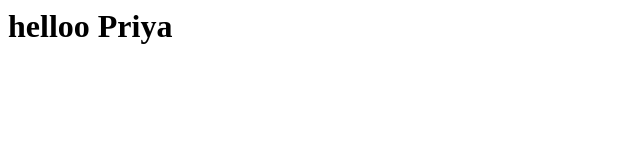
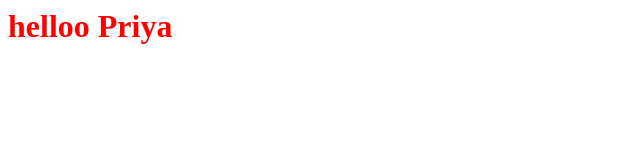
Before and after one commit to Priya-kolluru/madhu, a plain HTML site: page index.html in a window 1280 px wide. Shown: the whole page, without its empty margins (0-640 px from the left). Drawn offline with Linux system fonts and the light colour scheme.

Commit message:
Update index.html

```diff
--- a/index.html
+++ b/index.html
@@ -1,6 +1,7 @@
 <html>
   <head>
     <title>Madhu</title>
+    <link rel="stylesheet" href="/stylesheet/style.css">
   </head>
   <body>
     <h1>helloo Priya</h1>
```
